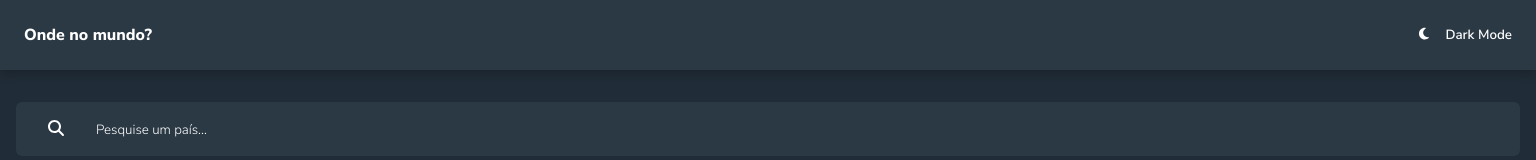
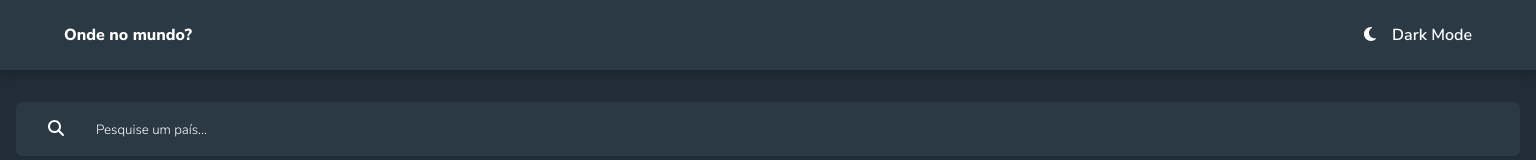
Before and after one commit to Daniel-san8/countries-project, an Angular app: page / in a window 1536 px wide. Shown: the top 160 px of the page. Built offline with nearby package versions, Linux system fonts and the light colour scheme.

Commit message:
style: responsive header

```diff
--- a/src/app/components/detail-countrie/detail-countrie.component.ts
+++ b/src/app/components/detail-countrie/detail-countrie.component.ts
@@ -29,7 +29,6 @@ export class DetailCountrieComponent implements OnInit{
         this.listCountries = value
         const paramIdCountrie = this._activatedRoute.snapshot.paramMap.get('id-countrie');
         const countrieSelected = this.listCountries.find(countrie => countrie.name === paramIdCountrie);
-        console.log(countrieSelected)
         this.countrie = countrieSelected
 
       },
--- a/src/app/components/header/header.component.html
+++ b/src/app/components/header/header.component.html
@@ -1,4 +1,4 @@
 <header class="header-common" appChangeThemeColor [themeDark]="_modeService.darkTheme">
-    <span>Onde no mundo?</span>
+    <span class="title">Onde no mundo?</span>
     <button (click)="_modeService.toggleTheme()"><fa-icon [icon]="faMoonIcon"></fa-icon><span appChangeThemeColor [themeDark]="_modeService.darkTheme">Dark Mode</span></button>
 </header>
--- a/src/app/components/header/header.component.scss
+++ b/src/app/components/header/header.component.scss
@@ -23,3 +23,21 @@
     }
 
 }
+
+@media (min-width: 1440px) {
+        .title {
+            font-size: 2rem;
+            margin-left: 2.5rem;
+        }
+
+        .header-common {
+            span {
+                margin-right: 2.5rem;
+                font-size: 1rem;
+            }
+
+            fa-icon {
+                font-size: 1rem;
+            }
+        }
+    }
```
